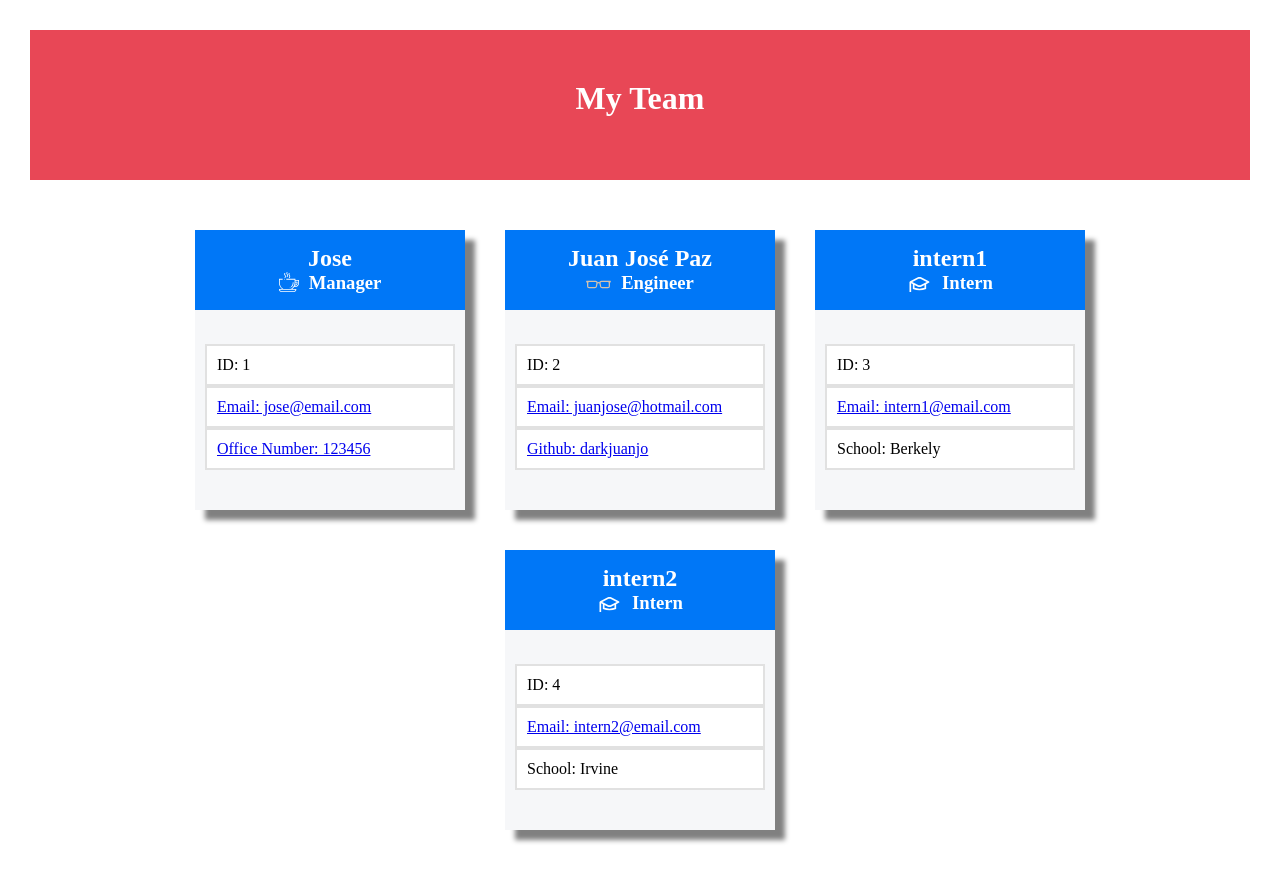
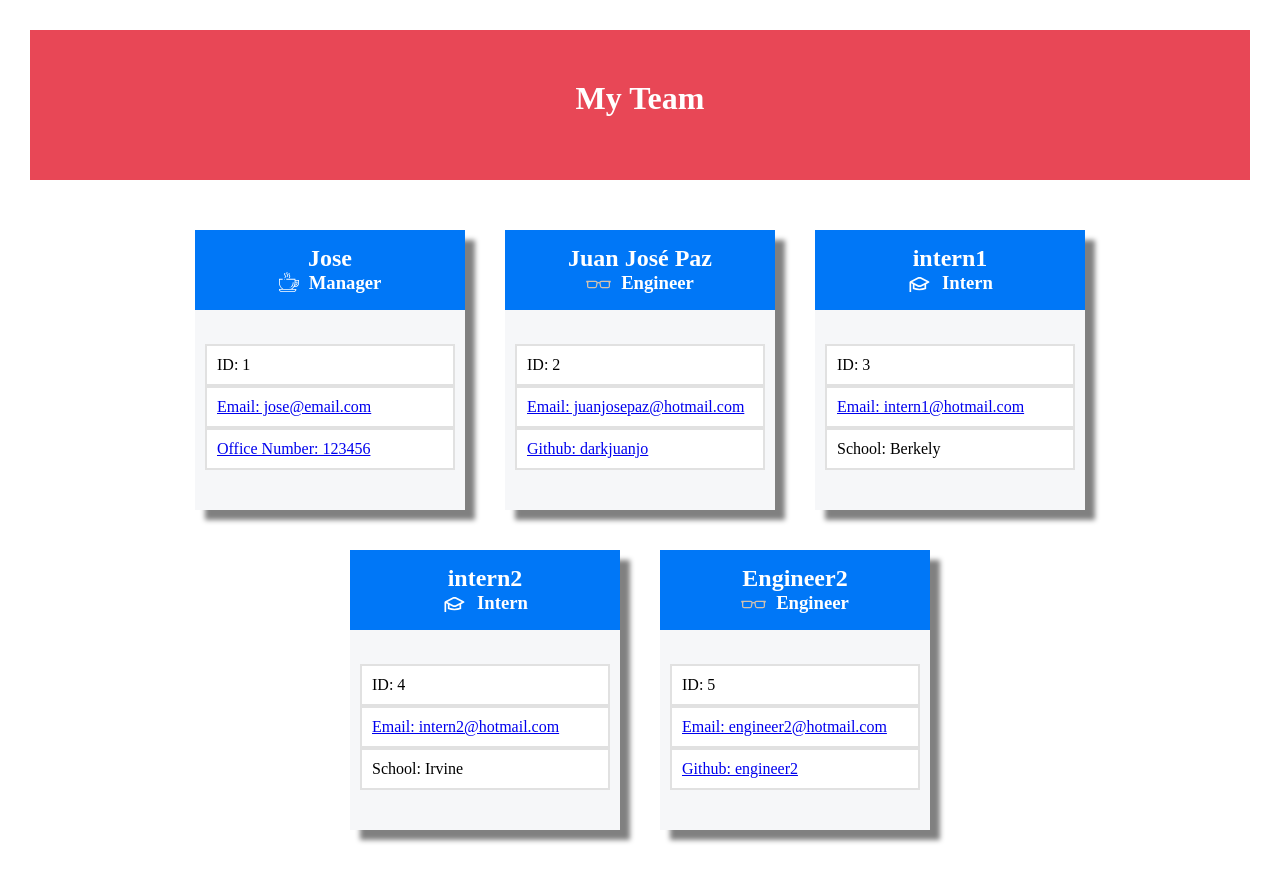
Before and after one commit to darkjuanjo/Team-Profile-Generator, a website: page dist/MyTeam.html in a window 1280 px wide. Drawn offline with Linux system fonts and the light colour scheme.

```diff
--- a/dist/MyTeam.html
+++ b/dist/MyTeam.html
@@ -40,7 +40,7 @@
                     <div class="card-content">
                         <ul class="content-list">
                             <li>ID: 2</li>
-                            <li><a href="mailto:juanjose@hotmail.com">Email: juanjose@hotmail.com</a></li>
+                            <li><a href="mailto:juanjosepaz@hotmail.com">Email: juanjosepaz@hotmail.com</a></li>
                             <li><a href="https://github.com/darkjuanjo" target="_blank" rel="noreferrer">Github: darkjuanjo </a></li>
                         </ul>
                     </div>
@@ -56,7 +56,7 @@
                     <div class="card-content">
                         <ul class="content-list">
                             <li>ID: 3</li>
-                            <li><a href="mailto:intern1@email.com">Email: intern1@email.com</a></li>
+                            <li><a href="mailto:intern1@hotmail.com">Email: intern1@hotmail.com</a></li>
                             <li>School: Berkely</li>
                         </ul>
                     </div>
@@ -72,8 +72,24 @@
                     <div class="card-content">
                         <ul class="content-list">
                             <li>ID: 4</li>
-                            <li><a href="mailto:intern2@email.com">Email: intern2@email.com</a></li>
+                            <li><a href="mailto:intern2@hotmail.com">Email: intern2@hotmail.com</a></li>
                             <li>School: Irvine</li>
+                        </ul>
+                    </div>
+                </section>
+            </div>
+ <div class="card">
+                <section class="card-header">
+                    <h2>Engineer2</h2>
+                    <div class="subtitle-container">
+                        <span id='Engineer'></span>
+                        <h3>Engineer</h3>
+                    </div>
+                    <div class="card-content">
+                        <ul class="content-list">
+                            <li>ID: 5</li>
+                            <li><a href="mailto:engineer2@hotmail.com">Email: engineer2@hotmail.com</a></li>
+                            <li><a href="https://github.com/engineer2" target="_blank" rel="noreferrer">Github: engineer2 </a></li>
                         </ul>
                     </div>
                 </section>
```
Also changed, not shown: README.md.
